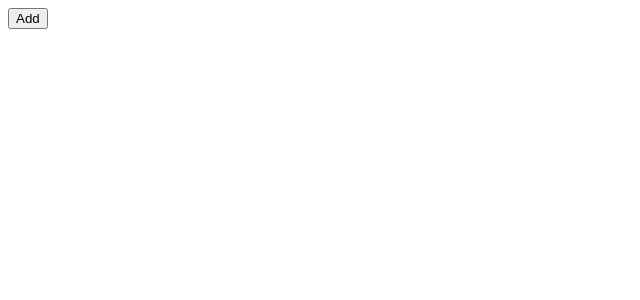
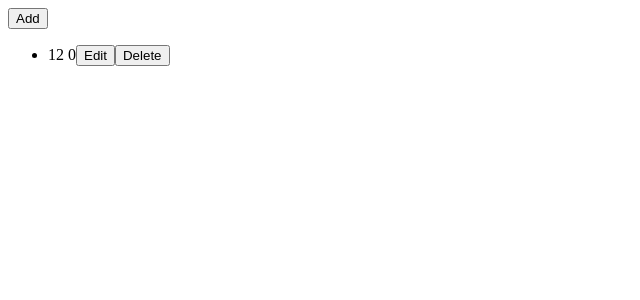
Before and after one commit to imaginarynil/clock, a Next.js app: page / in a window 1280 px wide. Shown: the top 300 px of the page, without its empty margins (0-640 px from the left). Built offline with nearby package versions, Linux system fonts and the light colour scheme.

Commit message:
add create alarm

```diff
--- a/src/app/Alarm/Alarm.tsx
+++ b/src/app/Alarm/Alarm.tsx
@@ -1,12 +1,43 @@
 import { useState } from "react";
 import CreateAlarm from "./CreateAlarm";
 
+interface Alarm {
+  id: string;
+  hour: number;
+  minute: number;
+  active: boolean;
+}
+
+const initialAlarms = [
+  { id: crypto.randomUUID(), hour: 12, minute: 0, active: true },
+];
+
 function Alarm() {
   const [isCreating, setIsCreating] = useState(false);
+  const [alarms, setAlarms] = useState<Alarm[]>(initialAlarms);
+
+  function handleCreateAlarm(alarm: Alarm) {
+    setAlarms([...alarms, alarm]);
+  }
+
   return (
     <>
       {!isCreating && <button onClick={() => setIsCreating(true)}>Add</button>}
-      {isCreating && <CreateAlarm onClose={() => setIsCreating(false)} />}
+      {isCreating && (
+        <CreateAlarm
+          onClose={() => setIsCreating(false)}
+          onCreateAlarm={handleCreateAlarm}
+        />
+      )}
+      <ul>
+        {alarms.map((alarm) => (
+          <li key={alarm.id}>
+            {alarm.hour} {alarm.minute}
+            <button>Edit</button>
+            <button>Delete</button>
+          </li>
+        ))}
+      </ul>
     </>
   );
 }
--- a/src/app/Alarm/CreateAlarm.tsx
+++ b/src/app/Alarm/CreateAlarm.tsx
@@ -1,10 +1,12 @@
 import { useState } from "react";
+import Alarm from "@/app/Alarm/Alarm";
 
 interface CreateAlarmProps {
   onClose: () => void;
+  onCreateAlarm: (alarm: Alarm) => void;
 }
 
-function CreateAlarm({ onClose }: CreateAlarmProps) {
+function CreateAlarm({ onClose, onCreateAlarm }: CreateAlarmProps) {
   const [hour, setHour] = useState(0);
   const [minute, setMinute] = useState(0);
   return (
@@ -40,7 +42,18 @@ function CreateAlarm({ onClose }: CreateAlarmProps) {
         ></input>
       </label>
       <button onClick={onClose}>Cancel</button>
-      <button>Save</button>
+      <button
+        onClick={() =>
+          onCreateAlarm({
+            id: crypto.randomUUID(),
+            hour: hour,
+            minute: minute,
+            active: true,
+          })
+        }
+      >
+        Save
+      </button>
     </>
   );
 }
```
